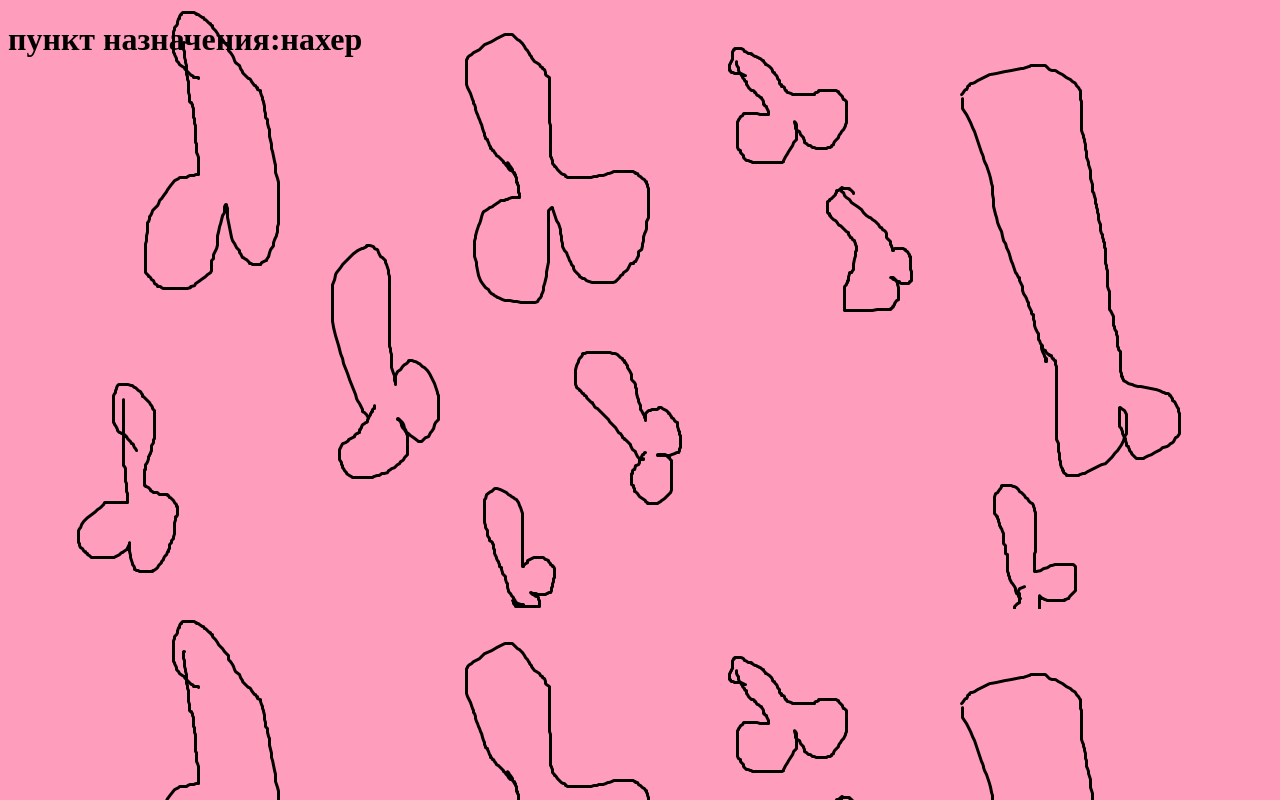
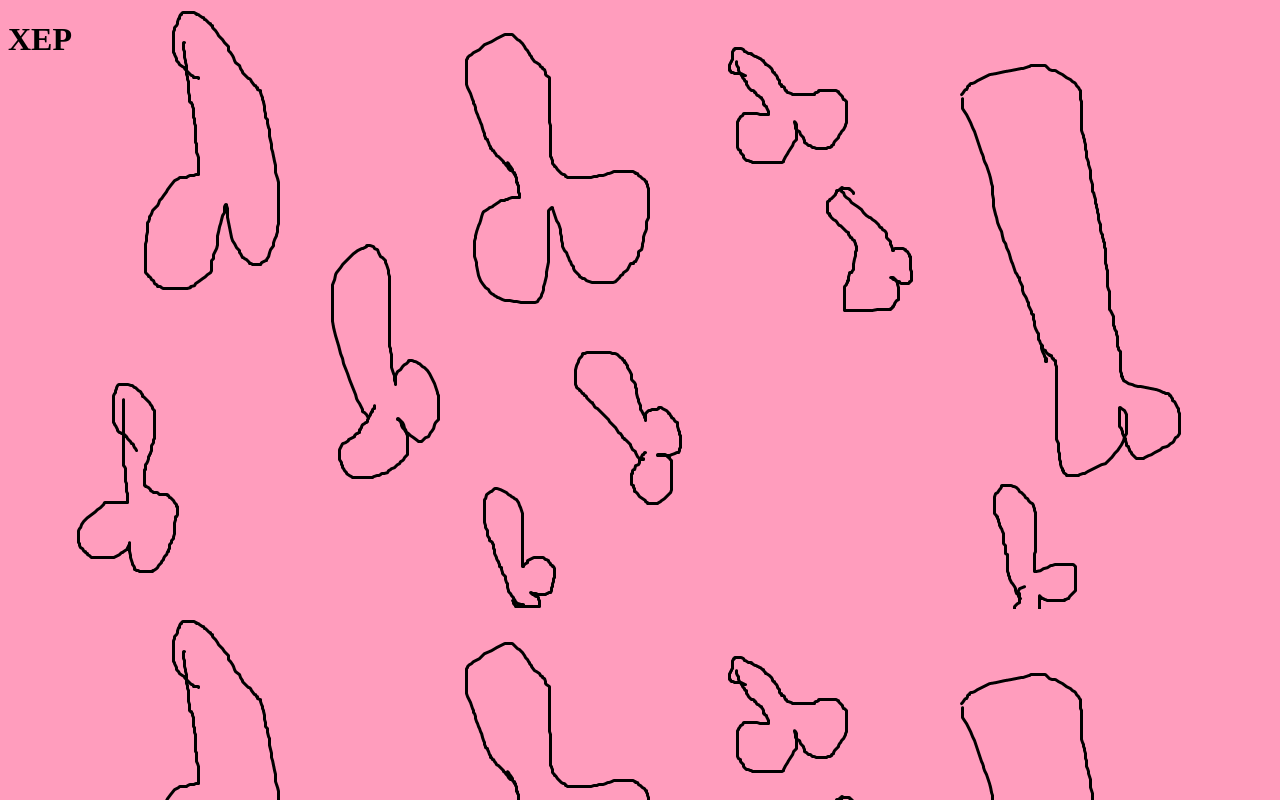
Before and after one commit to negrvitalya/dfg, a plain HTML site: page index.html in a window 1280 px wide. Drawn offline with Linux system fonts and the light colour scheme.

Commit message:
Update index.html

```diff
--- a/index.html
+++ b/index.html
@@ -8,6 +8,6 @@
 </style>
 </head>
 <body>
-<h1>пункт назначения:нахер</h1>
+<h1>XEP</h1>
 </body>
 </html>
```
